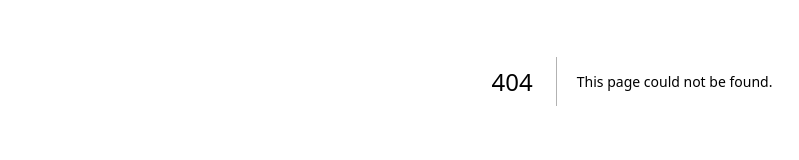
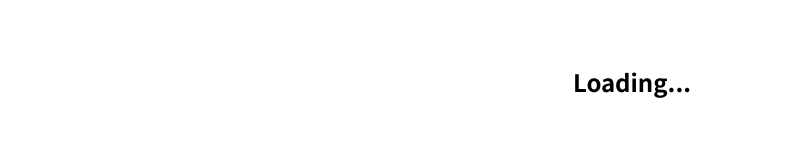
Before and after one commit to aromad17/next_shopping, a Next.js app: page /loading in a window 1280 px wide. Before the commit this address had no page. Shown: the part 318-478 px from the top of the page, without its empty margins (8-807 px from the left). Built offline with nearby package versions, Linux system fonts and the light colour scheme.

Commit message:
로딩페이지

```diff
--- a/pages/index.tsx
+++ b/pages/index.tsx
@@ -7,6 +7,7 @@ import Style from "@/components/main/Style";
 import Lookbook from "@/components/main/Lookbook";
 import { useEffect, useState } from "react";
 import axios from "axios";
+import Loading from "./loading";
 
 export default function Home() {
   const [imageList, setImageList] = useState([]);
@@ -36,7 +37,7 @@ export default function Home() {
             <Lookbook data={imageList[3]} />
           </>
         )}
-        {imageList.length === 0 && <p>Loading...</p>}
+        {imageList.length === 0 && <Loading />}
       </div>
     </>
   );
--- /dev/null
+++ b/pages/loading.tsx
@@ -0,0 +1,19 @@
+const Loading = () => {
+  return (
+    <div
+      style={{
+        display: "flex",
+        justifyContent: "center",
+        alignItems: "center",
+        height: "100vh",
+        fontSize: "24px",
+        fontWeight: "bold",
+      }}
+    >
+      <p>Loading...</p>
+      {/* 추가적으로 로딩 중에 보여줄 다른 요소들을 넣을 수 있습니다 */}
+    </div>
+  );
+};
+
+export default Loading;
```
